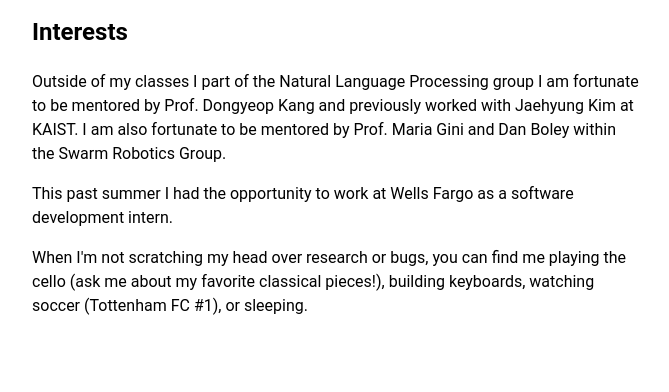
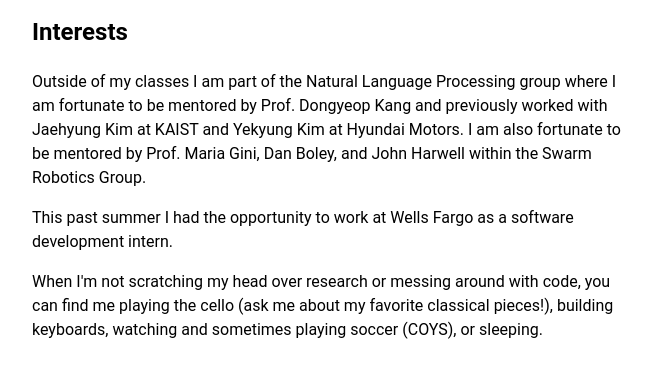
Before and after one commit to kooryan/kooryan.github.io, a Next.js app: page / in a window 1280 px wide. Shown: the part 787-1179 px from the top of the page, without its empty margins (304-973 px from the left). Built offline with nearby package versions, Linux system fonts and the light colour scheme.

Commit message:
update desc

```diff
--- a/sections/about.js
+++ b/sections/about.js
@@ -6,16 +6,16 @@ export default function About() {
             </h2>
 
             <p>
-            Outside of my classes I part of the Natural Language Processing group I am fortunate to be mentored by Prof. Dongyeop Kang and previously
-                worked with Jaehyung Kim at KAIST. I am also fortunate to be mentored by Prof. Maria Gini and Dan Boley within the Swarm Robotics Group.
+            Outside of my classes I am part of the Natural Language Processing group where I am fortunate to be mentored by Prof. Dongyeop Kang and previously
+                worked with Jaehyung Kim at KAIST and Yekyung Kim at Hyundai Motors. I am also fortunate to be mentored by Prof. Maria Gini, Dan Boley, and John Harwell within the Swarm Robotics Group.
             </p>
             <p>
                 This past summer I had the opportunity to work at Wells Fargo as a software development intern.
             </p>
 
             <p>
-                When I'm not scratching my head over research or bugs, you can find me playing the cello (ask me about my
-                 favorite classical pieces!), building keyboards, watching soccer (Tottenham FC #1), or sleeping.
+                When I'm not scratching my head over research or messing around with code, you can find me playing the cello (ask me about my
+                 favorite classical pieces!), building keyboards, watching and sometimes playing soccer (COYS), or sleeping.
             </p>
             {/* <a className="ca3-scroll-down-link ca3-scroll-down-arrow"></a> */}
         </section>
--- a/sections/hello.js
+++ b/sections/hello.js
@@ -55,7 +55,7 @@ export default function Hello() {
           <figcaption className="fig-caption">New Jersey, Princeton 2022</figcaption>
           </figure>
           <div className="intro-text">
-            <a href="">[blog]</a> / <a href="https://www.linkedin.com/in/kooryan/">[linkedin]</a> / <a href="https://github.com/kooryan">[github]</a>
+            <a href="" >[blog]</a> / <a href="https://www.linkedin.com/in/kooryan/">[linkedin]</a> / <a href="https://github.com/kooryan">[github]</a>
             <p>
               I am a student doing my undergrad at the University of Minnesota
               studying Computer Science and Statistics.
```
